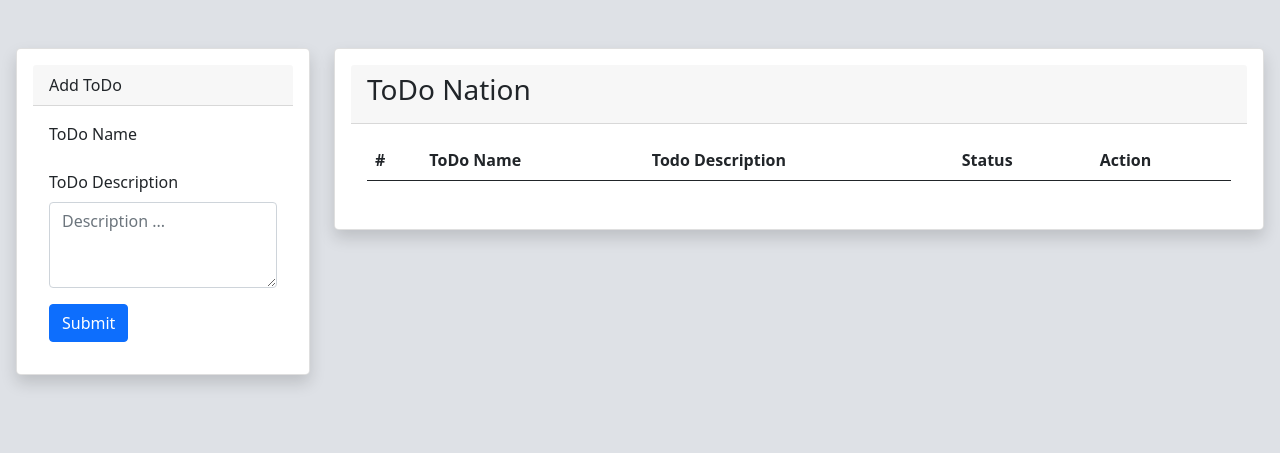
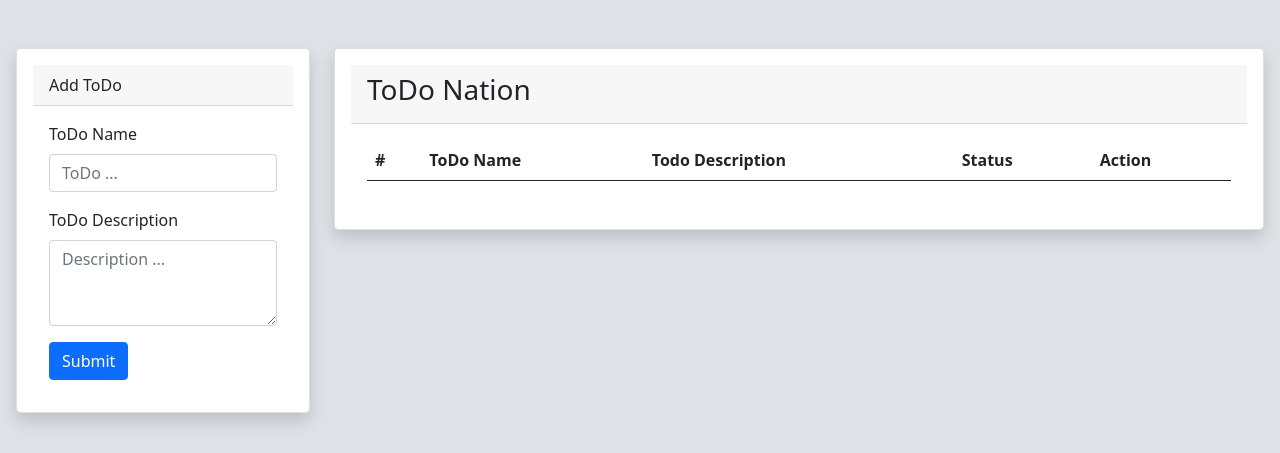
Before and after one commit to ashwinam/garbage-codes-season-01, a Django app: page /todo/ in a window 1280 px wide. Shown: the top 453 px of the page. Run offline with Django 4.2, Linux system fonts and the light colour scheme; data that the repository does not hold is empty.

Commit message:
modification in forms and list view

```diff
--- a/DjangoToDo/todo/forms.py
+++ b/DjangoToDo/todo/forms.py
@@ -6,12 +6,29 @@ class ToDoForm(forms.ModelForm):
         model = ToDoTbl
         fields = ['todo_name', 'todo_description']
 
-    def __init__(self, *args, **kwargs):
-        super().__init__(self, *args, **kwargs)
-        self.fields['todo_name'].widget.attrs.update(
-            {'class': 'form-control',
-             'placeholder':"ToDo ...",
-             'id': "todo_name_id",
-             'name': 'todo_name'
-             }
-            )
+        widgets = {
+            'todo_name': forms.TextInput
+            (attrs={
+                'class': 'form-control',
+                'placeholder':"ToDo ...",
+                'id': "todo_name_id",
+                'name': 'todo_name'
+                }),
+            'todo_description': forms.Textarea(attrs={
+                'class':"form-control",
+                'id':"todo_description_id",
+                'rows':"3",
+                'name':"todo_description",
+                'placeholder':"Description ..."
+            })
+        }
+
+    # def __init__(self, *args, **kwargs):
+    #     super().__init__(self, *args, **kwargs)
+    #     self.fields['todo_name'].widget.attrs.update(
+    #         {'class': 'form-control',
+    #          'placeholder':"ToDo ...",
+    #          'id': "todo_name_id",
+    #          'name': 'todo_name'
+    #          }
+    #         )
--- a/DjangoToDo/todo/templates/todo/todo.html
+++ b/DjangoToDo/todo/templates/todo/todo.html
@@ -15,12 +15,11 @@
             <div class="card-body">
               <div class="mb-3">
                 <label for="todo_name_id" class="form-label">ToDo Name</label>
-                {{ form }}
+                {{ form.todo_name }}
               </div>
               <div class="mb-3">
                 <label for="todo_description_id" class="form-label">ToDo Description</label>
-                <textarea class="form-control" id="todo_description_id" rows="3" name="todo_description" placeholder="Description ..."></textarea>
-
+                {{ form.todo_description }}
               </div>
               <div class="col-12">
                 <button class="btn btn-primary" type="submit">Submit</button>
@@ -56,11 +55,9 @@
                         <td>{{ object.todo_description }}</td>
                         <td>{{ object.status }}</td>
                         <td>
-                          <form action="{% url 'todos' %}" method="get">
-                            <a href="{% url 'todo' object.todo_id %}" type="submit" class="px-1 cursor-pointer">
+                            <span class="px-1 cursor-pointer">
                                 <i class="bi bi-pencil-square"></i>
-                            </a>
-                          </form>
+                            </span>
                          <span class="px-1 cursor-pointer">
                             <i class="bi bi-trash"></i>
                         </span>
--- a/DjangoToDo/todo/urls.py
+++ b/DjangoToDo/todo/urls.py
@@ -6,5 +6,4 @@ from . import views
 urlpatterns = [
     path('', views.index),
     path('todo/', views.ToDoView.as_view(), name='todos'),
-    path('todo/<int:pk>/', views.ToDoUpdateView.as_view(), name='todo'),
 ]
--- a/DjangoToDo/todo/views.py
+++ b/DjangoToDo/todo/views.py
@@ -1,3 +1,4 @@
+from typing import Any
 from django.shortcuts import render, HttpResponse
 from django.urls import reverse_lazy
 from django.views.generic import CreateView, ListView, UpdateView
@@ -13,6 +14,15 @@ class ToDoView(ListView):
     model = ToDoTbl
     template_name = 'todo/todo.html'
     context_object_name = "objects"
+    form_class = ToDoForm
+
+    def get_context_data(self, **kwargs: Any) -> dict[str, Any]:
+        try:
+            kwargs['form'] = ToDoForm()
+            print(kwargs['form'])
+        except Exception as e:
+            print(e, 'Errorrrr')
+        return super(ToDoView, self).get_context_data(**kwargs)
 
     def post(self, *args, **kwargs):
 
@@ -25,17 +35,4 @@ class ToDoView(ListView):
 
         queryset = self.model.objects.all()
 
-        return render(self.request, 'todo/todo.html', {'objects': queryset})
-
-class ToDoUpdateView(UpdateView):
-    model = ToDoTbl
-    template_name = 'todo/todo.html'
-    context_object_name = "objects"
-    form_class = ToDoForm
-    pk_url_kwarg = 'pk'
-    success_url = reverse_lazy('todos')
-
-    def form_valid(self, form):
-        todo = form.save(commit=False)
-        todo.save()
-        return super().form_valid(form)
+        return render(self.request, 'todo/todo.html', {'objects': queryset, 'form': ToDoForm()})
```
